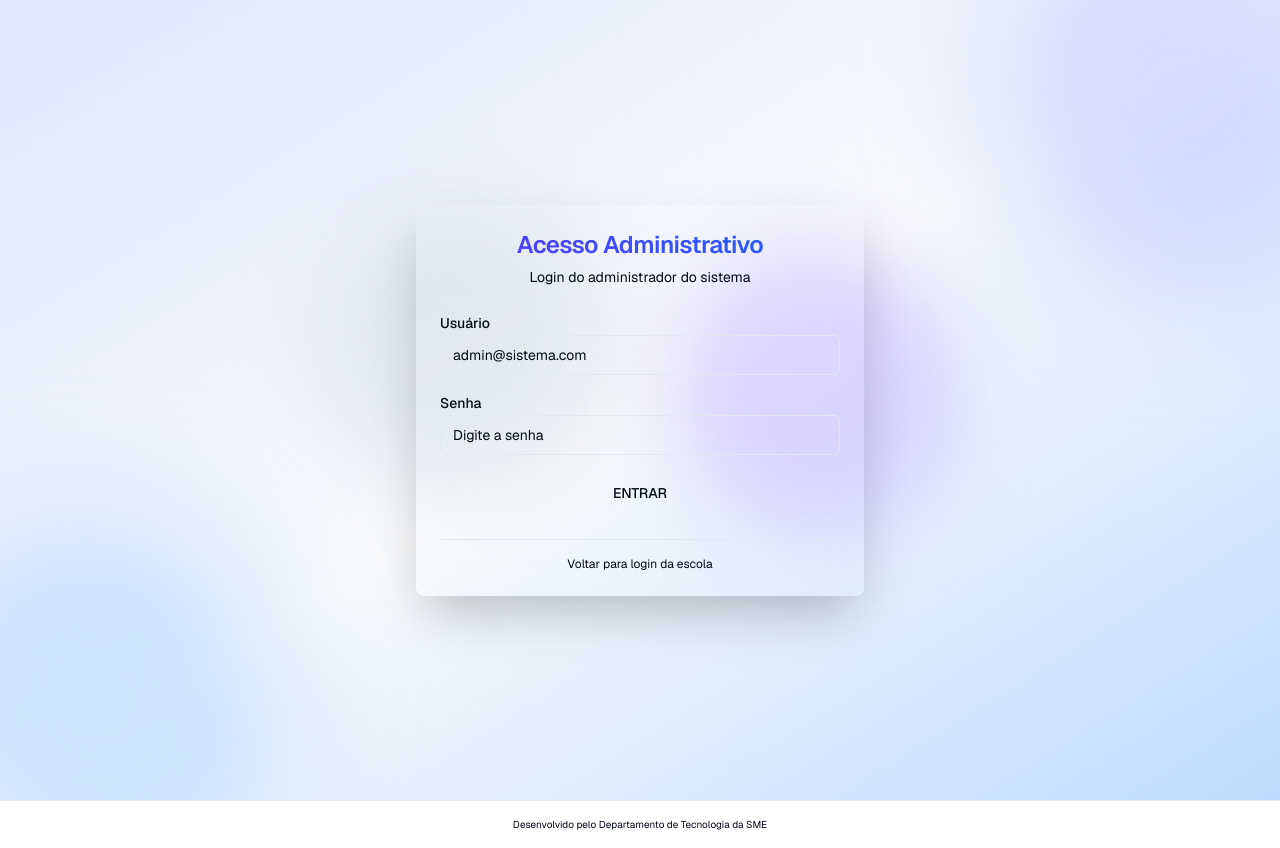
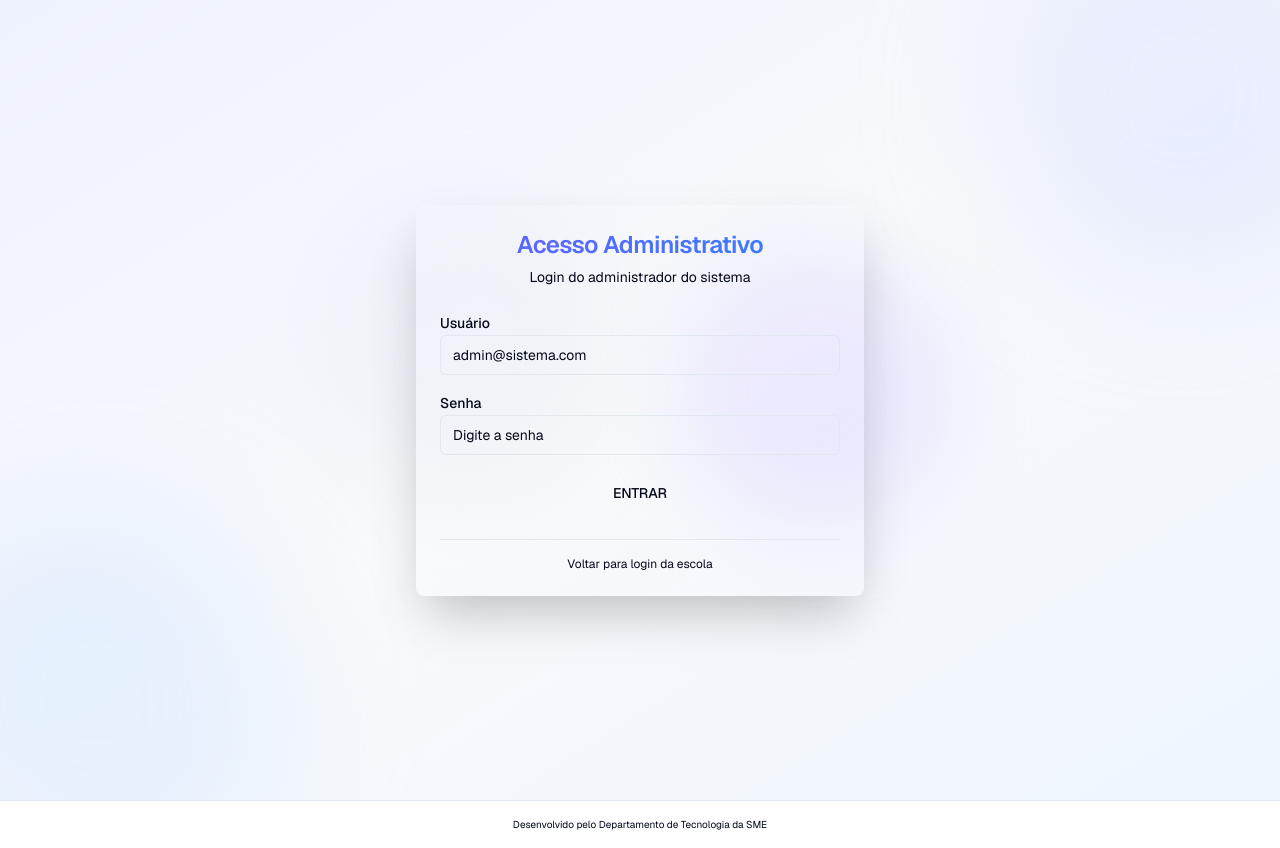
Before and after one commit to antoniooliveira-arch/falta-cmyk, a Next.js app: page /admin-login in a window 1280 px wide. Built offline with nearby package versions, Linux system fonts and the light colour scheme; no server answers.

Commit message:
Suavizar tons dos fundos das telas de login

```diff
--- a/src/app/(auth)/admin-login/page.tsx
+++ b/src/app/(auth)/admin-login/page.tsx
@@ -40,14 +40,14 @@ export default function AdminLoginPage() {
   }
 
   return (
-    <div className="relative min-h-screen flex items-center justify-center overflow-hidden bg-gradient-to-br from-indigo-100 via-slate-50 to-blue-200 p-4">
-      <div className="absolute -top-24 -right-24 h-96 w-96 rounded-full bg-indigo-300/40 blur-3xl" />
-      <div className="absolute -bottom-24 -left-24 h-96 w-96 rounded-full bg-blue-300/40 blur-3xl" />
-      <div className="absolute top-1/4 left-1/4 h-72 w-72 rounded-full bg-slate-300/40 blur-2xl" />
-      <div className="absolute bottom-1/3 right-1/4 h-72 w-72 rounded-full bg-violet-300/50 blur-2xl" />
+    <div className="relative min-h-screen flex items-center justify-center overflow-hidden bg-gradient-to-br from-indigo-50 via-slate-50 to-blue-50 p-4">
+      <div className="absolute -top-24 -right-24 h-96 w-96 rounded-full bg-indigo-200/30 blur-3xl" />
+      <div className="absolute -bottom-24 -left-24 h-96 w-96 rounded-full bg-blue-200/30 blur-3xl" />
+      <div className="absolute top-1/4 left-1/4 h-72 w-72 rounded-full bg-slate-200/30 blur-2xl" />
+      <div className="absolute bottom-1/3 right-1/4 h-72 w-72 rounded-full bg-violet-200/40 blur-2xl" />
       <Card className="relative w-full max-w-md shadow-2xl border-0 border-primary/10">
         <CardHeader className="text-center">
-          <CardTitle className="text-2xl bg-gradient-to-r from-indigo-600 to-blue-600 bg-clip-text text-transparent">
+          <CardTitle className="text-2xl bg-gradient-to-r from-indigo-500 to-blue-500 bg-clip-text text-transparent">
             Acesso Administrativo
           </CardTitle>
           <CardDescription>Login do administrador do sistema</CardDescription>
--- a/src/app/(auth)/login/page.tsx
+++ b/src/app/(auth)/login/page.tsx
@@ -83,14 +83,14 @@ export default function LoginPage() {
   }
 
   return (
-    <div className="relative min-h-screen flex items-center justify-center overflow-hidden bg-gradient-to-br from-blue-100 via-indigo-50 to-sky-200 p-4">
-      <div className="absolute -top-24 -left-24 h-96 w-96 rounded-full bg-blue-300/40 blur-3xl" />
-      <div className="absolute -bottom-24 -right-24 h-96 w-96 rounded-full bg-indigo-300/40 blur-3xl" />
-      <div className="absolute top-1/3 right-1/4 h-72 w-72 rounded-full bg-sky-200/60 blur-2xl" />
-      <div className="absolute bottom-1/4 left-1/4 h-72 w-72 rounded-full bg-violet-200/50 blur-2xl" />
+    <div className="relative min-h-screen flex items-center justify-center overflow-hidden bg-gradient-to-br from-blue-50 via-slate-50 to-sky-50 p-4">
+      <div className="absolute -top-24 -left-24 h-96 w-96 rounded-full bg-blue-200/30 blur-3xl" />
+      <div className="absolute -bottom-24 -right-24 h-96 w-96 rounded-full bg-indigo-200/30 blur-3xl" />
+      <div className="absolute top-1/3 right-1/4 h-72 w-72 rounded-full bg-sky-100/50 blur-2xl" />
+      <div className="absolute bottom-1/4 left-1/4 h-72 w-72 rounded-full bg-violet-100/40 blur-2xl" />
       <Card className="relative w-full max-w-md shadow-2xl border-0 border-primary/10">
         <CardHeader className="text-center">
-          <CardTitle className="text-2xl bg-gradient-to-r from-blue-600 to-indigo-600 bg-clip-text text-transparent">
+          <CardTitle className="text-2xl bg-gradient-to-r from-blue-500 to-indigo-500 bg-clip-text text-transparent">
             Sistema de Gestão de Faltas
           </CardTitle>
           <CardDescription>Faça login para acessar o sistema</CardDescription>
```
